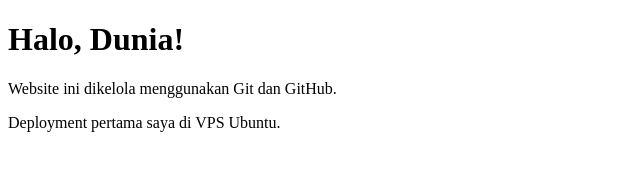
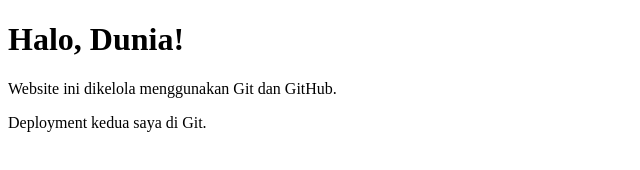
Before and after one commit to reyhannaufalh/belajar-devops, a plain HTML site: page index.html in a window 1280 px wide. Shown: the full height of the page, 0-640 px from the left. Drawn offline with Linux system fonts and the light colour scheme.

Commit message:
update website content

```diff
--- a/index.html
+++ b/index.html
@@ -8,6 +8,6 @@
 <body>
     <h1>Halo, Dunia!</h1>
     <p>Website ini dikelola menggunakan Git dan GitHub.</p>
-    <p>Deployment pertama saya di VPS Ubuntu.</p>
+    <p>Deployment kedua saya di Git.</p>
 </body>
 </html>
```
